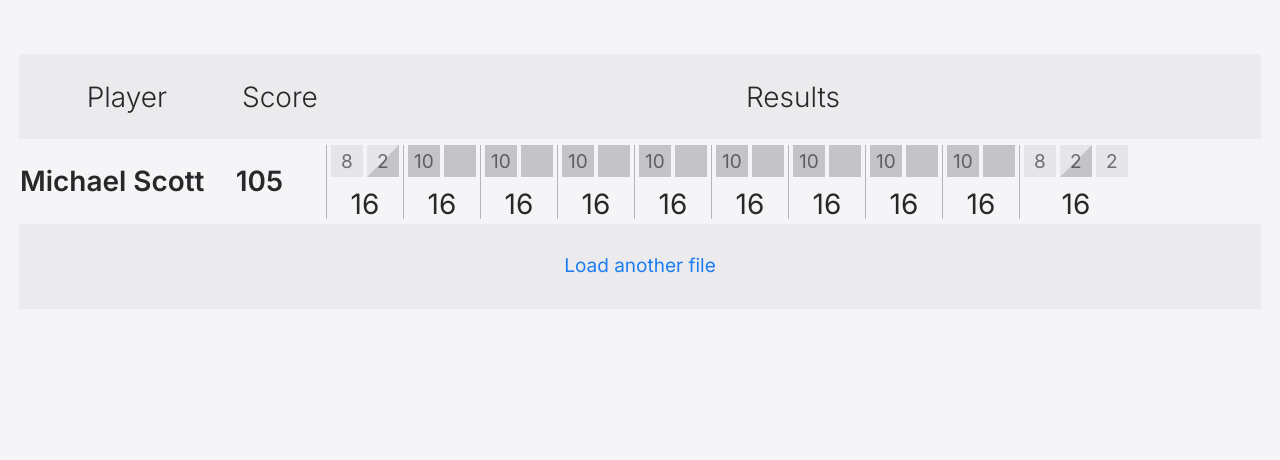
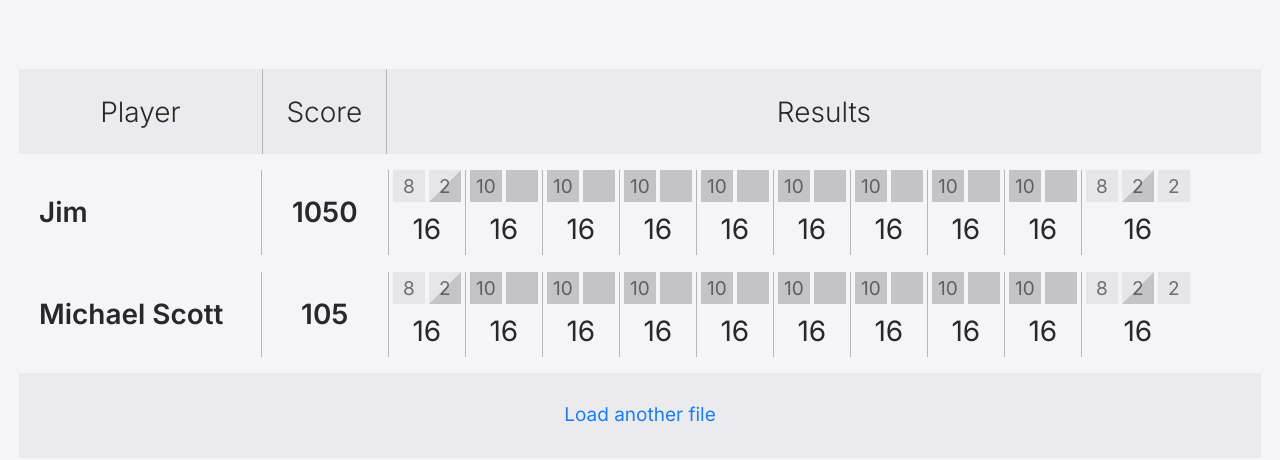
Before and after one commit to mateuszrymar/bowly, a website built with Vite: page index.html in a window 1280 px wide. Shown: the part 106-566 px from the top of the page. Built offline with nearby package versions, Linux system fonts and the light colour scheme.

Commit message:
Styling results page complete

```diff
--- a/index.html
+++ b/index.html
@@ -46,18 +46,28 @@
       class="table-page page container mx-auto flex flex-col items-center"
       style="display: flex;"
     >
-      <section class="mt-[80px] w-full overflow-x-scroll overflow-y-hidden">
-        <table class="min-w-full">
-          <tr class="table__header table-row bg-white_150 font-light text-[28px] text-center">
-            <td>Player</td>
-            <td>Score</td>
-            <td>Results</td>
+
+      <section class="mt-[80px] w-full relative w-full overflow-x-scroll">
+        <table class="table w-full overflow-x-scroll">
+          <thead class="table__head bg-white_150 font-light text-[28px] text-center">
+            <tr>
+              <td>
+                <span class="head__label">Player</span>
+              </td>
+              <td>
+                <span class="head__label">Score</span>
+              </td>
+              <td>
+                <span class="head__label">Results</span>
+              </td>
             </tr>
-          <tr class="table__row-1 table-row">
-            <td><h3>Michael Scott</h3></td>
-            <td><h3>105</h3></td>
+          </thead>
+          <tbody class="">
+            <tr class="table__row-1 table-rows">
+              <td><h3 class="row-1__player player">Jim</h3></td>
+              <td><h3 class="row-1__score score">1050</h3></td>
               <td class="table-row__frames">
-              <ul class="flex flex-row">
+                <ul class="table-row__frames-list">
                   <li class="table-row__frame">
                     <div class="frame__rolls">
                       <span class="roll">8</span>
@@ -132,6 +142,86 @@
                 </ul>
               </td>
             </tr>
+            <tr class="table__row-1 table-rows">
+              <td><h3 class="row-1__player player">Michael Scott</h3></td>
+              <td><h3 class="row-1__score score">105</h3></td>
+              <td class="table-row__frames">
+                <ul class="table-row__frames-list">
+                  <li class="table-row__frame">
+                    <div class="frame__rolls">
+                      <span class="roll">8</span>
+                      <span class="roll">2<div class="spare"></div></span>
+                    </div>
+                    <p class="frame__result">16</p>
+                  </li>
+                  <li class="table-row__frame">
+                    <div>
+                      <span class="roll">10<div class="strike"></div></span>
+                      <span class="roll"><div class="strike"></div></span>
+                    </div>
+                    <p class="frame__result">16</p>
+                  </li>
+                  <li class="table-row__frame">
+                    <div>
+                      <span class="roll">10<div class="strike"></div></span>
+                      <span class="roll"><div class="strike"></div></span>
+                    </div>
+                    <p class="frame__result">16</p>
+                  </li>
+                  <li class="table-row__frame">
+                    <div>
+                      <span class="roll">10<div class="strike"></div></span>
+                      <span class="roll"><div class="strike"></div></span>
+                    </div>
+                    <p class="frame__result">16</p>
+                  </li>
+                  <li class="table-row__frame">
+                    <div>
+                      <span class="roll">10<div class="strike"></div></span>
+                      <span class="roll"><div class="strike"></div></span>
+                    </div>
+                    <p class="frame__result">16</p>
+                  </li>
+                  <li class="table-row__frame">
+                    <div>
+                      <span class="roll">10<div class="strike"></div></span>
+                      <span class="roll"><div class="strike"></div></span>
+                    </div>
+                    <p class="frame__result">16</p>
+                  </li>
+                  <li class="table-row__frame">
+                    <div>
+                      <span class="roll">10<div class="strike"></div></span>
+                      <span class="roll"><div class="strike"></div></span>
+                    </div>
+                    <p class="frame__result">16</p>
+                  </li>
+                  <li class="table-row__frame">
+                    <div>
+                      <span class="roll">10<div class="strike"></div></span>
+                      <span class="roll"><div class="strike"></div></span>
+                    </div>
+                    <p class="frame__result">16</p>
+                  </li>
+                  <li class="table-row__frame">
+                    <div>
+                      <span class="roll">10<div class="strike"></div></span>
+                      <span class="roll"><div class="strike"></div></span>
+                    </div>
+                    <p class="frame__result">16</p>
+                  </li>
+                  <li class="table-row__frame--last table-row__frame">
+                    <div>
+                      <span class="roll">8</span>
+                      <span class="roll">2<div class="spare"></div></span>
+                      <span class="roll">2</span>
+                    </div>
+                    <p class="frame__result">16</p>
+                  </li>
+                </ul>
+              </td>
+            </tr>
+          </tbody>
         </table>
       </section>
       <footer class="w-full h-[85px] bg-white_150 flex justify-center items-center">
--- a/src/index.css
+++ b/src/index.css
@@ -53,16 +53,10 @@
   --table-row-height: 85px;
 }
 
-.navbar {
-  border: 1px solid var(--grey-300);
-  border-width: 0 0 1px 0;
-  height: var(--navbar-height);
-}
-
+/* Headers */
 h1, h2, h3 {
   font-weight: 600;
 }
-
 h1 {
   font-size: var(--header-2);
   text-shadow:
@@ -70,36 +64,80 @@ h1 {
     -2px 2px var(--background);
   transform: translateY(13px);
 }
-
 h2 {
   font-size: var(--header-4);
 }
-
 h3 {
   font-size: var(--header-5);
 }
 
+/* Navbar */
+.navbar {
+  border: 1px solid var(--grey-300);
+  border-width: 0 0 1px 0;
+  height: var(--navbar-height);
+}
+
+/* Links */
+a {
+  color: var(--blue-700);
+}
+
+/* Both Pages */
+.page {
+  height: calc(100vh - var(--navbar-height));
+}
+.container {
+  padding: 0 1rem;
+}
+.container--no-padding {
+  padding: 0;
+}
+
+/* Upload Page */
 .upload-page__button {
   background: var(--blue-gradient);
   color: var(--background);
 }
 
-a {
-  color: var(--blue-700);
+/* Results Page */
+/* Table Head */
+.table__head {
+  height: calc(var(--table-row-height) - 1rem);
+  border-top: 0.5rem solid var(--white-150);
+  border-bottom: 0.5rem solid var(--white-150);
+}
+.table__head > tr > td, .player {
+  border-right: 1px solid var(--grey-300);
+}
+.table__head > tr > td, .player, .score {
+  height: var(--table-row-height);
+  padding: 0 1rem;
+}
+.table__head > tr > td:last-child {
+  border-right: none;
 }
 
-.page {
-  height: calc(100vh - var(--navbar-height));
+/* Table Rows */
+table {
+  border-collapse: separate;
+  border-spacing: 0 15px;
 }
-
-.container {
-  padding: 0 1rem;
+.table-rows {
+  min-height: var(--table-row-height);
 }
-
-.table-row {
+.player, .score {
+  display: flex;
+  align-items: center;
+}
+.score {
+  justify-content: center;
+}
+.table-row__frames-list {
+  display: flex;
+  flex-direction: row;
   height: var(--table-row-height);
 }
-
 .table-row__frame {
   display: grid;
   grid-template-areas:
@@ -109,20 +147,19 @@ a {
   grid-template-rows: 32px auto;
   gap: 0;
   width: 77px;
+  height: 100%;
   border-left: 1px solid var(--grey-300);
   padding: 0 4px;
 }
 .table-row__frame--last {
   width: 113px;
 }
-
 .table-row__frame > div {
   display: flex;
   justify-content: space-between;
   width: 100%;
   color: var(--grey-500);
 }
-
 .roll {
   position: relative;
   background-color: var(--white-150);
@@ -130,13 +167,13 @@ a {
   padding: 3px;
   text-align: center;
 }
-
 .frame__result {
   text-align: center;
   font-size: 28px;
   transform: translateY(6px);
 }
 
+/* Special roll indicators */
 .strike {
   position: absolute;
   width: 100%;
```
Lines whose indentation alone changed are shown as unchanged.
